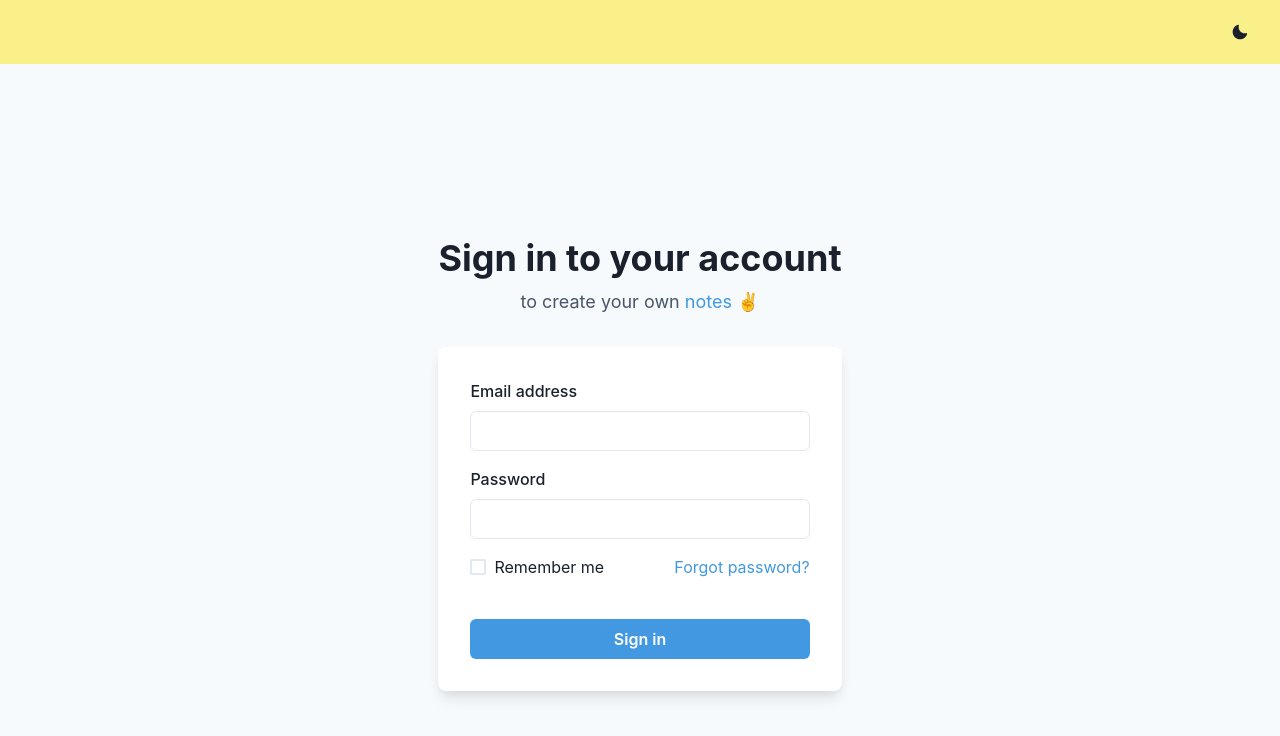
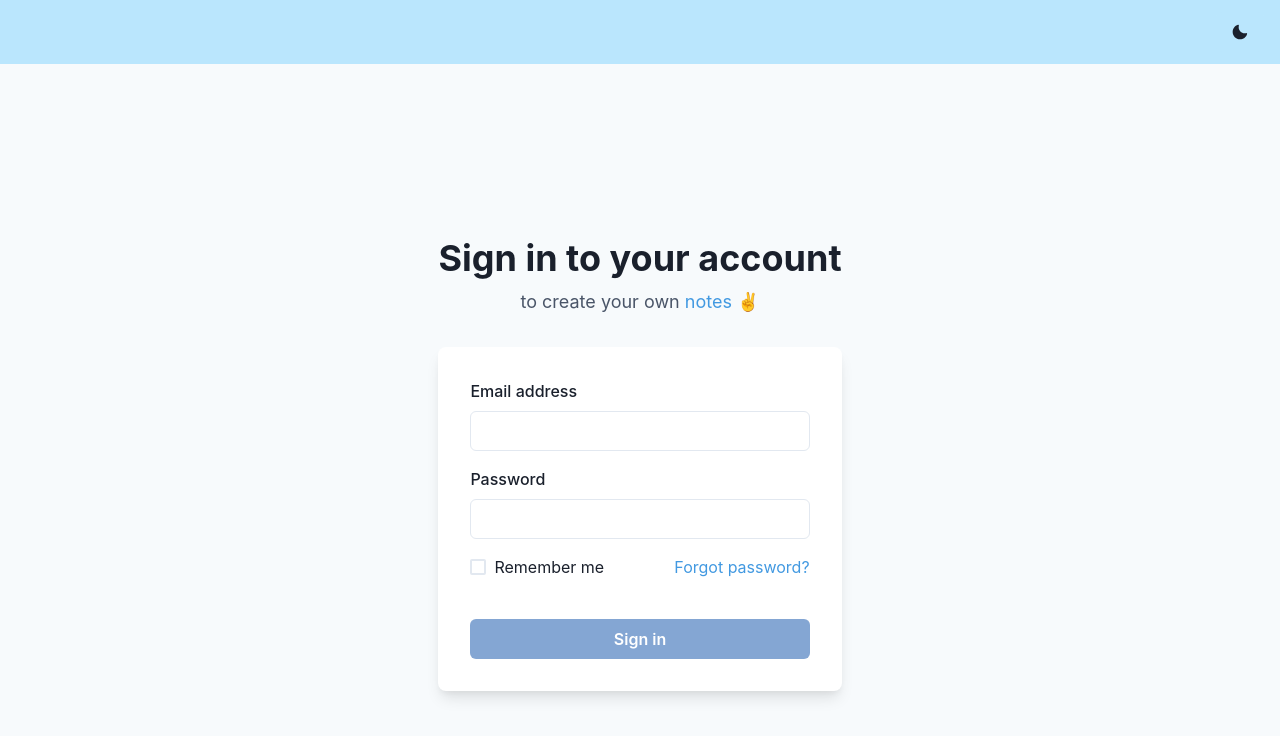
Before and after one commit to sanjayloncha/Note-app, a React (Create React App) app: page /login in a window 1280 px wide. Shown: the top 736 px of the page. Built offline with nearby package versions, Linux system fonts and the light colour scheme; some icons are missing.

Commit message:
UI updated

```diff
--- a/src/Components/Display/Display.jsx
+++ b/src/Components/Display/Display.jsx
@@ -22,7 +22,8 @@ export default function Display({ value }) {
     setdata(res);
   };
 
-  let bg = useColorModeValue("yellow.200", "yellow.500") ;
+  const bg = useColorModeValue("#bae6fd", "#0c4a6e") ;
+  const color = useColorModeValue("black","white") ;
 
   let remove = async (id) => {
     await fetch(`https://note-app-data.onrender.com/note/${id}`, {
@@ -49,6 +50,8 @@ export default function Display({ value }) {
           <GridItem h="10" m="0px" height="auto" key={item.id}>
             <Box
               bg={bg}
+              // color={useColorModeValue('white', 'black')}>
+              color={color}
               borderRadius="5px"
               p="10px"
               boxShadow={"1xl"}
--- a/src/Components/Login/Login.jsx
+++ b/src/Components/Login/Login.jsx
@@ -60,11 +60,12 @@ export default function Login() {
                 <Link color={'blue.400'}>Forgot password?</Link>
               </Stack>
               <Button
-                bg={'blue.400'}
+                bg={'#84A6D3'}
                 color={'white'}
                 onClick={handleChange}
                 _hover={{
-                  bg: 'blue.500',
+                  bg: '#E9F3FB',
+                  color:"#84A6D3"
                 }}>
                 Sign in
               </Button>
--- a/src/Components/Nav/Nav.jsx
+++ b/src/Components/Nav/Nav.jsx
@@ -1,4 +1,4 @@
-import { useState } from "react";
+
 import { useNavigate } from "react-router-dom";
 
 import {
@@ -27,16 +27,16 @@ export default function Nav() {
     navigate("/login");
   };
   const { colorMode, toggleColorMode } = useColorMode();
-  let bg = useColorModeValue("yellow.200", "yellow.500");
+  let bg = useColorModeValue("#bae6fd", "#0c4a6e");
   return (
     <>
-      <Box bg={useColorModeValue("yellow.200", "yellow.500")} px={4}>
+      <Box bg={bg} px={4}>
         <Flex h={16} alignItems={"center"} justifyContent={"space-between"}>
           <Box>
             <lord-icon
               src="https://cdn.lordicon.com/wxnxiano.json"
               trigger="morph"
-              colors="primary:#eee966,secondary:#918d10"
+              colors="primary:#E9F3FB,secondary:#84A6D3"
               style={{ width: "50px", height: "100px" }}
             ></lord-icon>
           </Box>
```
